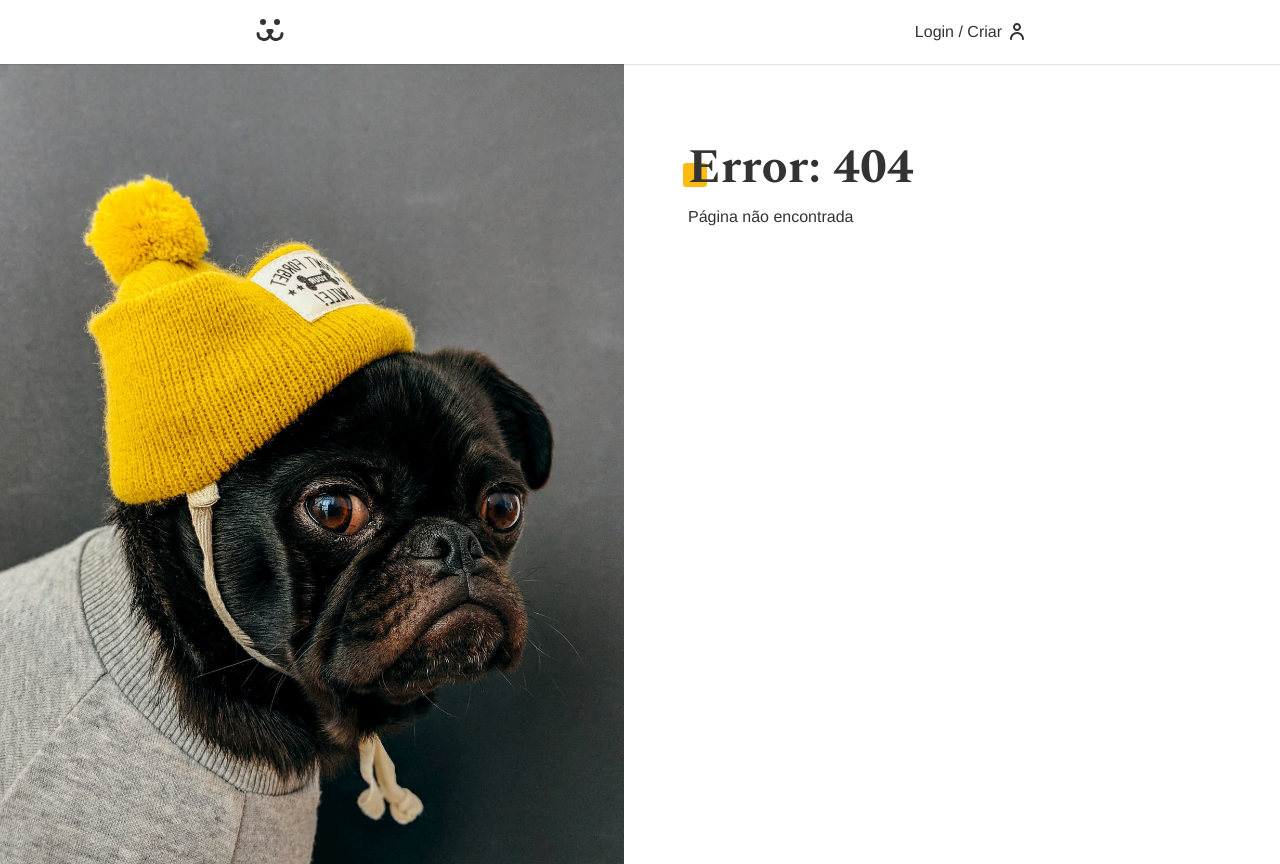
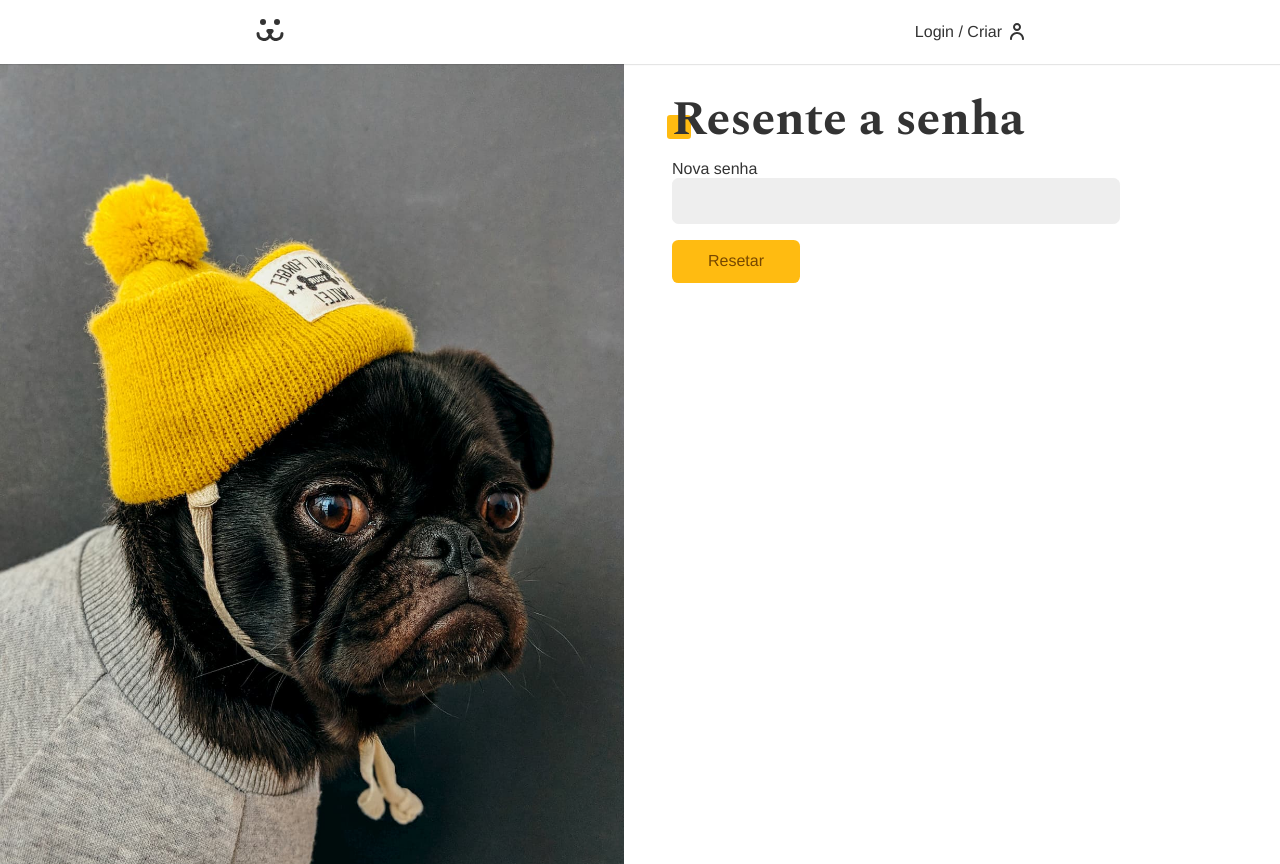
Before and after one commit to Jotav-code/Projeto-Dog, a React (Vite) app: page /login/resetar in a window 1280 px wide. Before the commit this address had no page. Built offline with nearby package versions, Linux system fonts and the light colour scheme.

Commit message:
feat: criando página de resetar senha

```diff
--- a/src/Components/Login/Login.jsx
+++ b/src/Components/Login/Login.jsx
@@ -18,7 +18,7 @@
         <Routes>
           <Route path="/" element={<LoginForm />} />
           <Route path="criar" element={<LoginCreate />} />
-          <Route path="resetar-senha" element={<LoginPasswordReset />} />
+          <Route path="resetar" element={<LoginPasswordReset />} />
           <Route path="perdeu" element={<LoginPasswordLost />} />
           <Route path="*" element={<NotFound />} />
         </Routes>
--- a/src/Components/Login/LoginPasswordReset/LoginPasswordReset.jsx
+++ b/src/Components/Login/LoginPasswordReset/LoginPasswordReset.jsx
@@ -1,11 +1,61 @@
-import React from 'react'
+import React from 'react';
+import Input from '../../Form/Input/Input';
+import Button from '../../Form/Button/Button';
+import useForm from '../../../Hook/useForm';
+import useFetch from '../../../Hook/useFetch';
+import Error from '../../Helper/Error';
+import { PASSWORD_RESET } from '../../../api';
+import { useNavigate } from 'react-router-dom';
 
 const LoginPasswordReset = () => {
+  const [login, setLogin] = React.useState('');
+  const [key, setKey] = React.useState('');
+
+  const password = useForm();
+  const navigate = useNavigate();
+
+  const { loading, error, request } = useFetch();
+
+  React.useEffect(() => {
+    const params = new URLSearchParams(window.location.search);
+    const key = params.get('key');
+    const login = params.get('login');
+    if (key) setKey(key);
+    if (login) setLogin(login);
+  }, []);
+
+  async function handleSubmit(event) {
+    event.preventDefault();
+    if (password.validate()) {
+      const { url, options } = PASSWORD_RESET({
+        login,
+        key,
+        password: password.value,
+      });
+
+      const { response } = await request(url, options);
+      if (response.ok) return navigate('/login');
+    }
+  }
   return (
-    <div>
+    <section>
+      <h1 className="titulo">Resente a senha</h1>
+      <form onSubmit={handleSubmit}>
+        <Input
+          type="password"
+          label="Nova senha"
+          name="password"
+          {...password}
+        />
+        {loading ? (
+          <Button disabled>Resetando...</Button>
+        ) : (
+          <Button>Resetar</Button>
+        )}
+        {error && <Error />}
+      </form>
+    </section>
+  );
+};
 
-    </div>
-  )
-}
-
-export default LoginPasswordReset
+export default LoginPasswordReset;
--- a/src/api.jsx
+++ b/src/api.jsx
@@ -121,3 +121,16 @@
     },
   };
 }
+
+export function PASSWORD_RESET(body) {
+  return {
+    url: API_URL + '/api/password/reset',
+    options: {
+      method: 'POST',
+      headers: {
+        'Content-Type': 'application/json',
+      },
+      body: JSON.stringify(body),
+    },
+  };
+}
```
